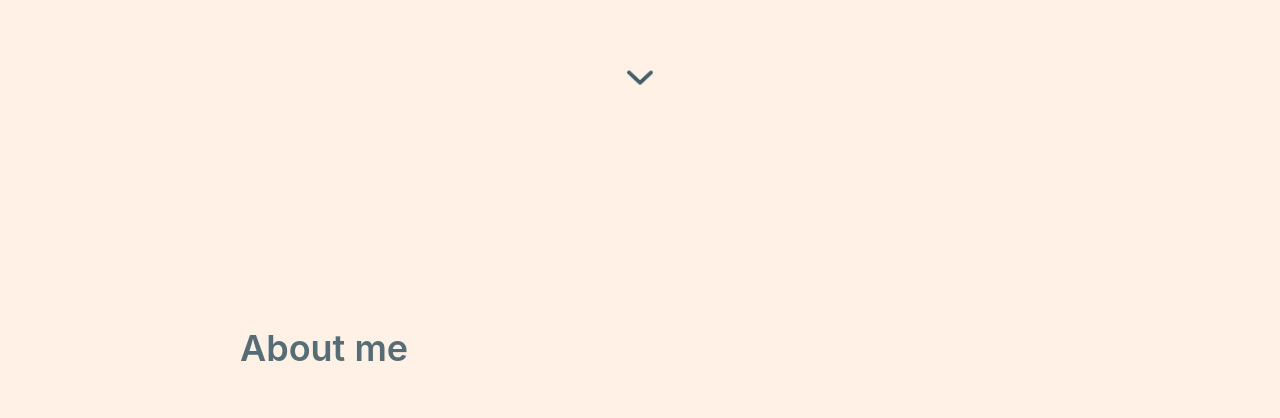
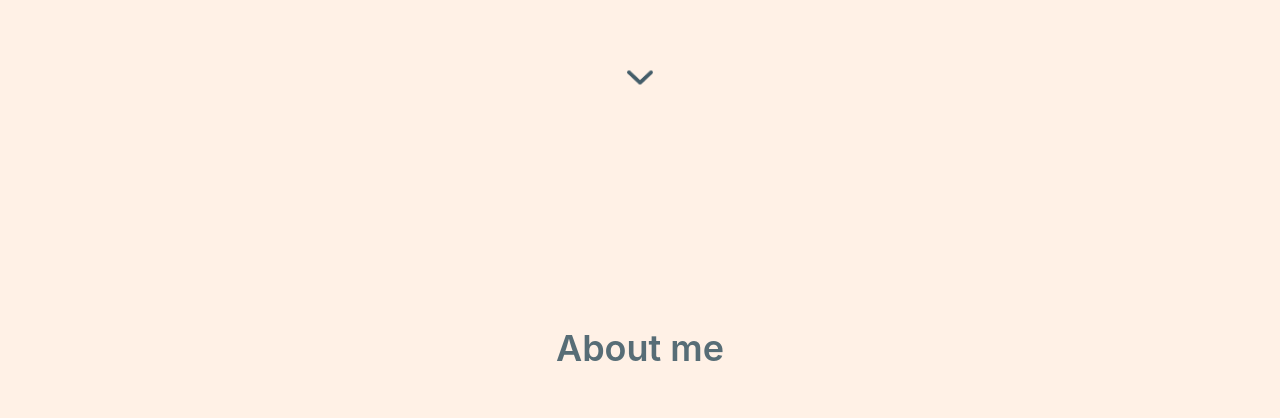
Before and after one commit to KaritaLaine/karita, a React (Vite) app in the folder portfolio/: page / in a window 1280 px wide. Shown: the part 938-1356 px from the top of the page. Built offline with nearby package versions, Linux system fonts and the light colour scheme.

Commit message:
style: adjust sizing and use flex wrap

```diff
--- a/portfolio/src/components/wrapper/footer.tsx
+++ b/portfolio/src/components/wrapper/footer.tsx
@@ -6,7 +6,7 @@ export const Footer = () => {
       <p>Designed & built by Karita</p>
 
       {/* TODO: hide on projects page */}
-      <div className="italic flex gap-[0.2rem] text-sm">
+      <div className="italic flex gap-[0.2rem] text-sm flex-wrap justify-center">
         About me icon made by
         <a
           href="https://www.flaticon.com/authors/bomsymbols"
--- a/portfolio/src/components/wrapper/header.tsx
+++ b/portfolio/src/components/wrapper/header.tsx
@@ -5,7 +5,7 @@ import Settings from "../../assets/settings.png";
 export const Header = () => {
   return (
     <div>
-      <div className="flex gap-[3rem] w-full text-3xl font-semibold justify-end items-center pt-[3rem] pr-[5rem]">
+      <div className="flex gap-[3rem] w-full text-3xl font-semibold justify-end items-center pt-[3rem] pr-[5rem] flex-wrap">
         <a href="/"> About </a>
         <a href="/projects">Projects</a>
 
@@ -19,7 +19,7 @@ export const Header = () => {
       </div>
 
       <div className="flex justify-center items-center h-[50rem] flex-col gap-[1.5rem]">
-        <h1 className="text-[64px] font-bold">Hi, I'm Karita</h1>
+        <h1 className="text-[64px] font-bold text-center">Hi, I'm Karita</h1>
         <h1 className="text-[40px] font-normal text-center">
           a front-end developer & university student
         </h1>
--- a/portfolio/src/pages/home/home.tsx
+++ b/portfolio/src/pages/home/home.tsx
@@ -9,10 +9,10 @@ export const Home = () => {
           src={DownArrow}
           alt="down arrow"
           className="h-[0.9rem] w-[1.6rem] cursor-pointer mt-[5rem] animate-bounce"
-          style={{ animationDuration: "2s" }}
+          style={{ animationDuration: "3s" }}
         />
 
-        <div className="mt-[15rem] w-[50rem] text-align-left">
+        <div className="mt-[15rem] max-w-[50rem] text-align-left flex">
           <p className="text-4xl font-semibold"> About me </p>
         </div>
       </div>
```
